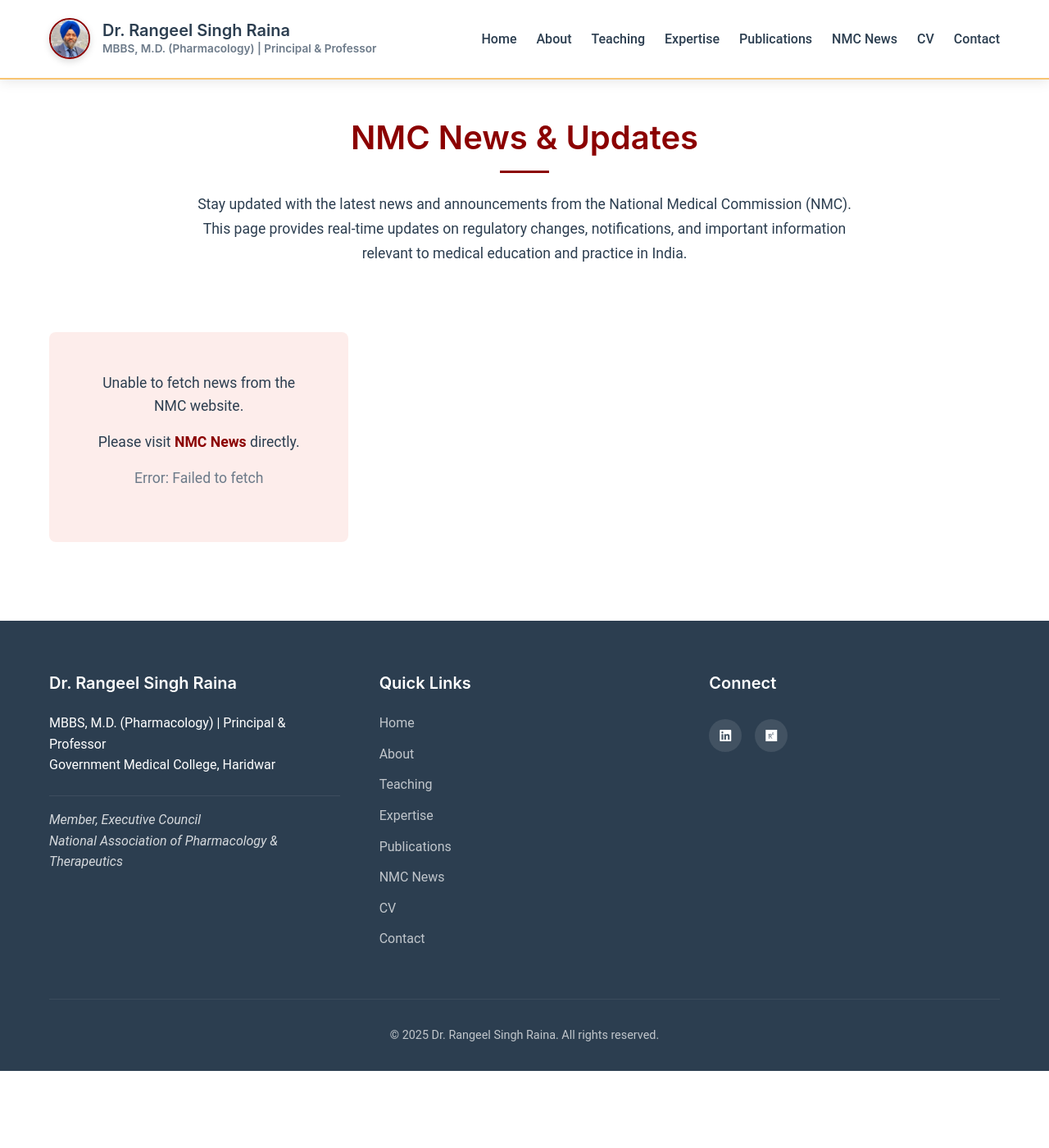
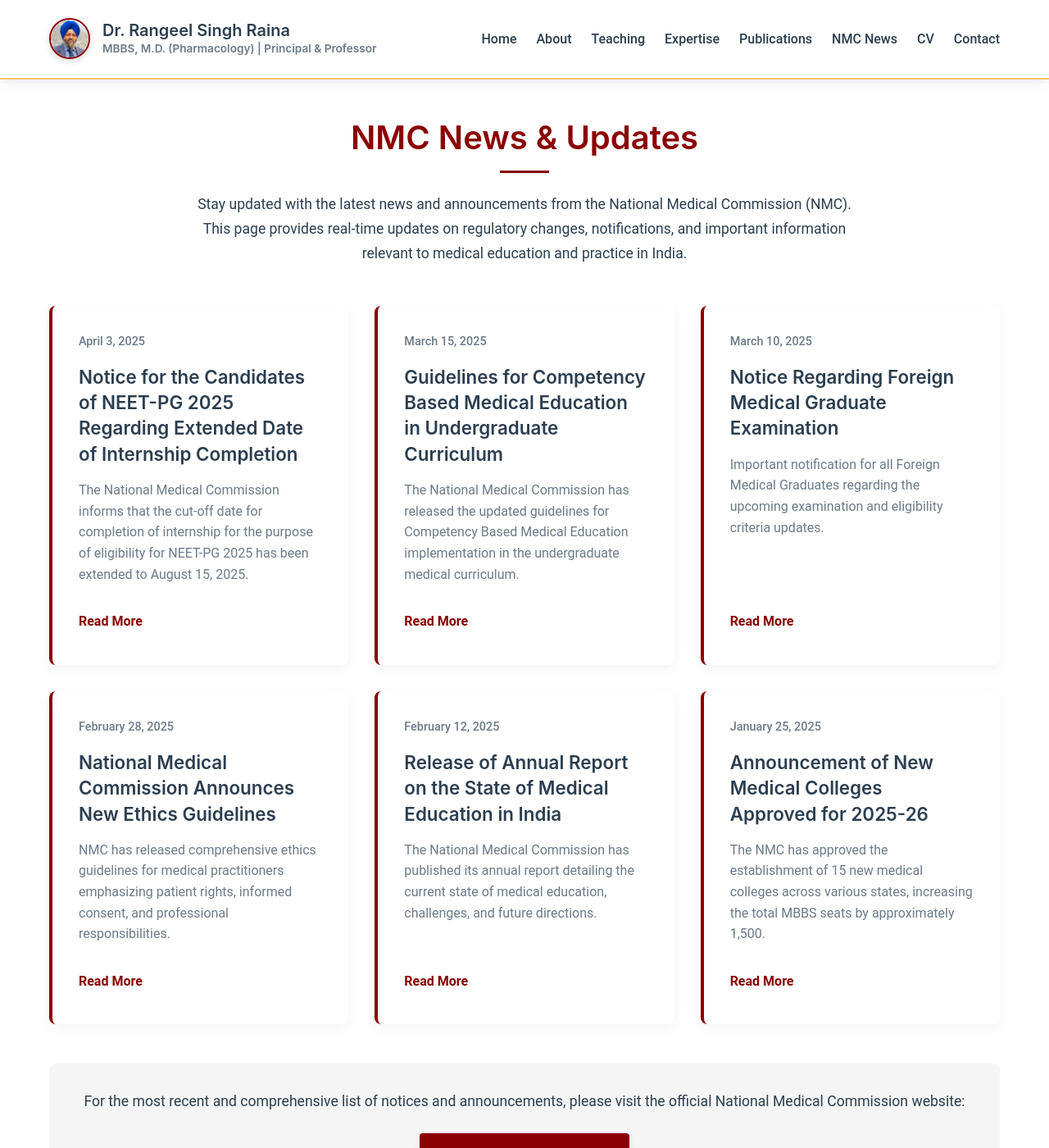
Before and after one commit to ajeetraina/dr-raina-portfolio, a Jekyll site: the page built from news.md, in a window 1280 px wide and 1400 px high. Shown: the whole window at 82% size. Built offline with Jekyll 4.4.1, drawn with Linux system fonts in a browser that asks for light colours; some of the changed text lies outside the part shown.

```diff
--- a/_layouts/news.html
+++ b/_layouts/news.html
@@ -11,96 +11,63 @@ layout: default
     </div>
 
     <div class="news-container">
-      <div id="nmc-news-loader" class="loader">
-        <div class="spinner"></div>
-        <p>Loading latest news from NMC...</p>
+      <div class="nmc-news-manual">
+        <!-- Manually curated NMC news items -->
+        <div class="news-list">
+          <!-- Latest news from NMC -->
+          <div class="news-card">
+            <div class="news-date">April 3, 2025</div>
+            <h3 class="news-title">Notice for the Candidates of NEET-PG 2025 Regarding Extended Date of Internship Completion</h3>
+            <p class="news-summary">The National Medical Commission informs that the cut-off date for completion of internship for the purpose of eligibility for NEET-PG 2025 has been extended to August 15, 2025.</p>
+            <a href="https://www.nmc.org.in/MCIRest/open/getDocument?path=/Documents/Public/Portal/LatestNews/207607.pdf" target="_blank" class="news-link">Read More</a>
+          </div>
+
+          <div class="news-card">
+            <div class="news-date">March 15, 2025</div>
+            <h3 class="news-title">Guidelines for Competency Based Medical Education in Undergraduate Curriculum</h3>
+            <p class="news-summary">The National Medical Commission has released the updated guidelines for Competency Based Medical Education implementation in the undergraduate medical curriculum.</p>
+            <a href="https://www.nmc.org.in/policies-regulations/cbme-guidelines-2025" target="_blank" class="news-link">Read More</a>
+          </div>
+
+          <div class="news-card">
+            <div class="news-date">March 10, 2025</div>
+            <h3 class="news-title">Notice Regarding Foreign Medical Graduate Examination</h3>
+            <p class="news-summary">Important notification for all Foreign Medical Graduates regarding the upcoming examination and eligibility criteria updates.</p>
+            <a href="https://www.nmc.org.in/notices/fmge-notification-2025" target="_blank" class="news-link">Read More</a>
+          </div>
+
+          <div class="news-card">
+            <div class="news-date">February 28, 2025</div>
+            <h3 class="news-title">National Medical Commission Announces New Ethics Guidelines</h3>
+            <p class="news-summary">NMC has released comprehensive ethics guidelines for medical practitioners emphasizing patient rights, informed consent, and professional responsibilities.</p>
+            <a href="https://www.nmc.org.in/policies-regulations/ethics-guidelines-2025" target="_blank" class="news-link">Read More</a>
+          </div>
+
+          <div class="news-card">
+            <div class="news-date">February 12, 2025</div>
+            <h3 class="news-title">Release of Annual Report on the State of Medical Education in India</h3>
+            <p class="news-summary">The National Medical Commission has published its annual report detailing the current state of medical education, challenges, and future directions.</p>
+            <a href="https://www.nmc.org.in/reports/annual-report-2024-25" target="_blank" class="news-link">Read More</a>
+          </div>
+
+          <div class="news-card">
+            <div class="news-date">January 25, 2025</div>
+            <h3 class="news-title">Announcement of New Medical Colleges Approved for 2025-26</h3>
+            <p class="news-summary">The NMC has approved the establishment of 15 new medical colleges across various states, increasing the total MBBS seats by approximately 1,500.</p>
+            <a href="https://www.nmc.org.in/approvals/new-medical-colleges-2025" target="_blank" class="news-link">Read More</a>
+          </div>
+        </div>
+
+        <div class="news-direct-link">
+          <p>For the most recent and comprehensive list of notices and announcements, please visit the official National Medical Commission website:</p>
+          <a href="https://www.nmc.org.in/all-news/" target="_blank" class="btn btn-primary">Visit NMC News Portal</a>
+        </div>
+
+        <div class="news-update-note">
+          <p><em>Last manually updated: April 6, 2025</em></p>
+          <p>Note: This page features selected important announcements from the National Medical Commission. For a complete list of all notifications, please visit the official NMC website.</p>
+        </div>
       </div>
-
-      <div id="nmc-news-list" class="news-list"></div>
     </div>
   </div>
 </div>
-
-<script>
-document.addEventListener('DOMContentLoaded', function() {
-  const newsContainer = document.getElementById('nmc-news-list');
-  const loader = document.getElementById('nmc-news-loader');
-
-  // Function to format date
-  function formatDate(dateString) {
-    const options = { year: 'numeric', month: 'long', day: 'numeric' };
-    return new Date(dateString).toLocaleDateString('en-US', options);
-  }
-
-  // Show loading indicator
-  loader.style.display = 'flex';
-
-  // Use a proxy service since direct requests might be blocked by CORS
-  fetch('https://api.allorigins.win/get?url=' + encodeURIComponent('https://www.nmc.org.in/all-news/'))
-    .then(response => {
-      if (!response.ok) {
-        throw new Error('Network response was not ok');
-      }
-      return response.json();
-    })
-    .then(data => {
-      // Parse the HTML content
-      const parser = new DOMParser();
-      const htmlDoc = parser.parseFromString(data.contents, 'text/html');
-
-      // Extract news items - adjust selectors based on NMC website structure
-      const newsItems = htmlDoc.querySelectorAll('.news-item, .news-list-item, article');
-
-      if (newsItems.length === 0) {
-        throw new Error('No news items found. The website structure might have changed.');
-      }
-
-      // Create news elements
-      newsItems.forEach(item => {
-        const title = item.querySelector('h2, h3, .title')?.textContent.trim() || 'Untitled News';
-        const dateElem = item.querySelector('.date, .published-date, time');
-        const date = dateElem ? formatDate(dateElem.textContent.trim() || dateElem.getAttribute('datetime')) : '';
-        const summary = item.querySelector('p, .summary, .excerpt')?.textContent.trim() || '';
-        const link = item.querySelector('a')?.href || '';
-
-        // Create news card
-        const newsCard = document.createElement('div');
-        newsCard.className = 'news-card';
-
-        // Fix the link URL if it's relative
-        let fixedLink = link;
-        if (link && !link.startsWith('http')) {
-          fixedLink = 'https://www.nmc.org.in' + (link.startsWith('/') ? '' : '/') + link;
-        }
-
-        newsCard.innerHTML = `
-          <div class="news-date">${date}</div>
-          <h3 class="news-title">${title}</h3>
-          <p class="news-summary">${summary}</p>
-          ${fixedLink ? `<a href="${fixedLink}" target="_blank" class="news-link">Read More</a>` : ''}
-        `;
-
-        newsContainer.appendChild(newsCard);
-      });
-
-      // If no news items were processed, show a message
-      if (newsContainer.children.length === 0) {
-        newsContainer.innerHTML = '<p class="no-news">Could not retrieve news from NMC website. Please check back later.</p>';
-      }
-    })
-    .catch(error => {
-      console.error('Error fetching news:', error);
-      newsContainer.innerHTML = `
-        <div class="news-error">
-          <p>Unable to fetch news from the NMC website.</p>
-          <p>Please visit <a href="https://www.nmc.org.in/all-news/" target="_blank">NMC News</a> directly.</p>
-          <p class="error-details">Error: ${error.message}</p>
-        </div>
-      `;
-    })
-    .finally(() => {
-      // Hide loading indicator
-      loader.style.display = 'none';
-    });
-});
-</script>
--- a/assets/css/news.css
+++ b/assets/css/news.css
@@ -163,6 +163,39 @@
   color: var(--grey-color);
 }
 
+/* News Direct Link */
+.news-direct-link {
+  text-align: center;
+  margin: 3rem 0;
+  padding: 2rem;
+  background-color: var(--light-color);
+  border-radius: 8px;
+}
+
+.news-direct-link p {
+  font-size: 1.1rem;
+  margin-bottom: 1.5rem;
+}
+
+.news-direct-link .btn {
+  padding: 1rem 2rem;
+  font-size: 1.1rem;
+}
+
+/* News Update Note */
+.news-update-note {
+  text-align: center;
+  margin-top: 3rem;
+  padding: 1.5rem;
+  border-top: 1px solid var(--border-color);
+}
+
+.news-update-note p {
+  font-size: 0.9rem;
+  color: var(--grey-color);
+  margin-bottom: 0.5rem;
+}
+
 @media (max-width: 767px) {
   .news-list {
     grid-template-columns: 1fr;
```
